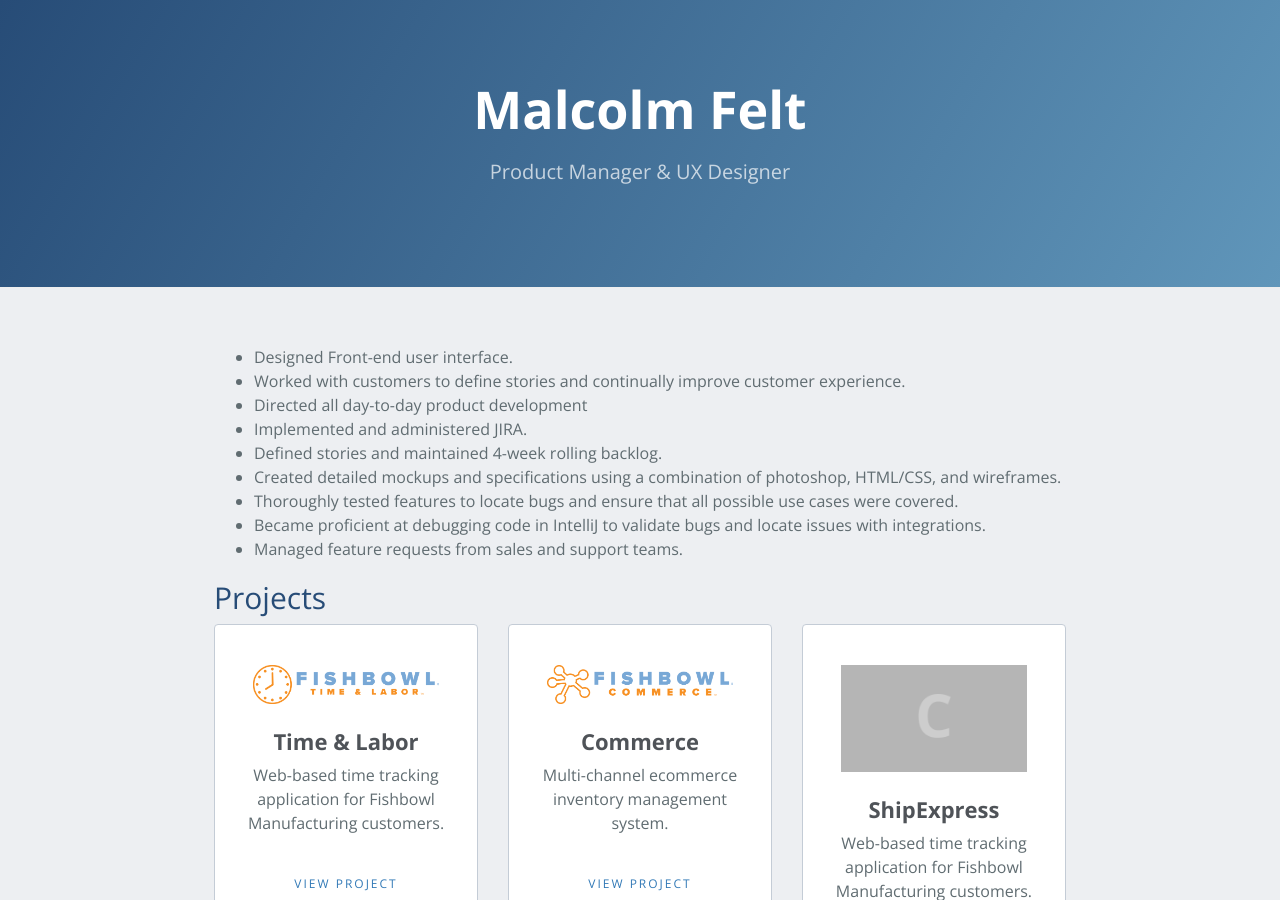
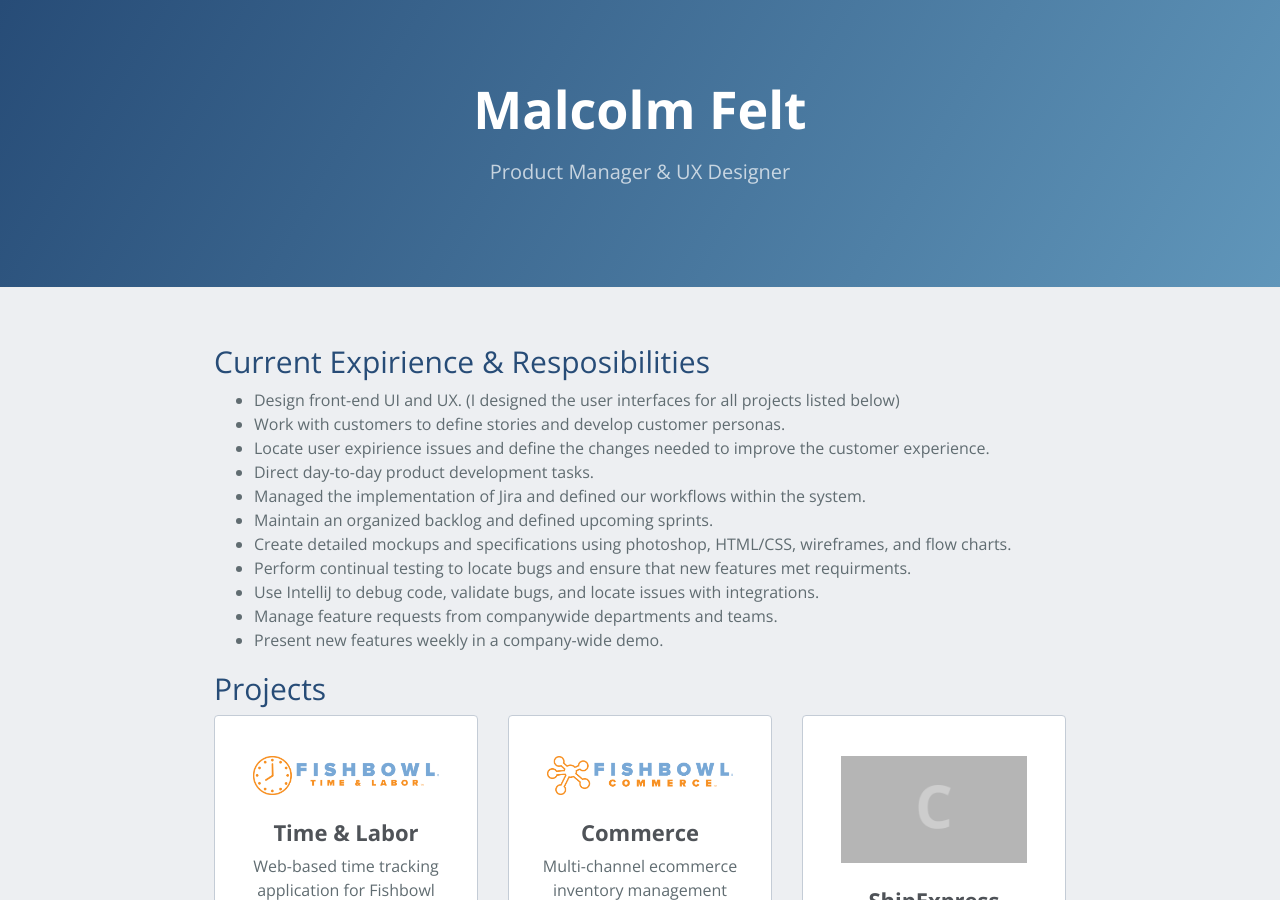
Before and after one commit to mfelt/mfelt.github.io, a Jekyll site: the page built from index.md, in a window 1280 px wide and 900 px high. Built offline with Jekyll 4.4.1, drawn with Linux system fonts in a browser that asks for light colours; nearby versions of some CDN libraries; our own code applies the rules of GitHub Pages for plain Markdown files.

Commit message:
Update index.md

```diff
--- a/index.md
+++ b/index.md
@@ -1,12 +1,16 @@
-- Designed Front-end user interface.
-- Worked with customers to define stories and continually improve customer experience.
-- Directed all day-to-day product development
-- Implemented and administered JIRA.
-- Defined stories and maintained 4-week rolling backlog.
-- Created detailed mockups and specifications using a combination of photoshop, HTML/CSS, and wireframes.
-- Thoroughly tested features to locate bugs and ensure that all possible use cases were covered.
-- Became proficient at debugging code in IntelliJ to validate bugs and locate issues with integrations.
-- Managed feature requests from sales and support teams.
+## Current Expirience & Resposibilities
+
+- Design front-end UI and UX. (I designed the user interfaces for all projects listed below)
+- Work with customers to define stories and develop customer personas.
+- Locate user expirience issues and define the changes needed to improve the customer experience.
+- Direct day-to-day product development tasks.
+- Managed the implementation of Jira and defined our workflows within the system.
+- Maintain an organized backlog and defined upcoming sprints.
+- Create detailed mockups and specifications using photoshop, HTML/CSS, wireframes, and flow charts.
+- Perform continual testing to locate bugs and ensure that new features met requirments.
+- Use IntelliJ to debug code, validate bugs, and locate issues with integrations.
+- Manage feature requests from companywide departments and teams.
+- Present new features weekly in a company-wide demo.
 
 ## Projects
 
```
